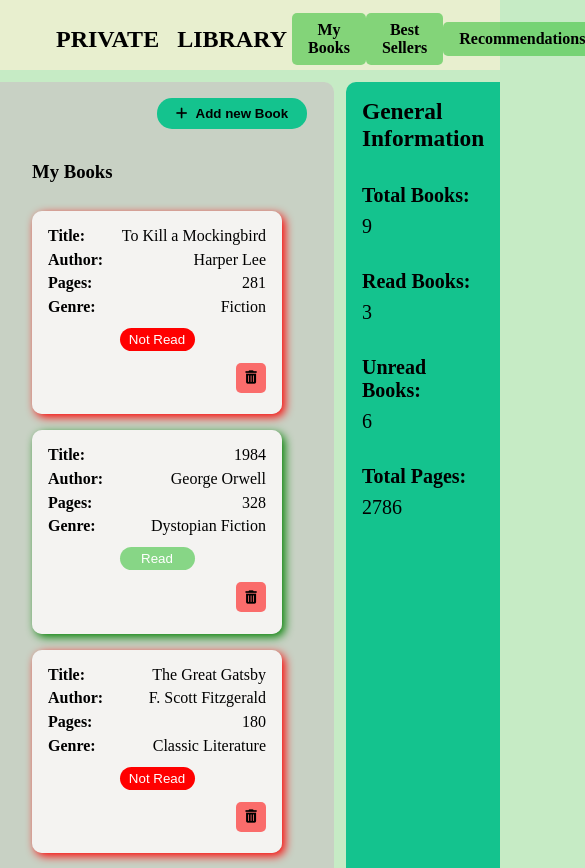
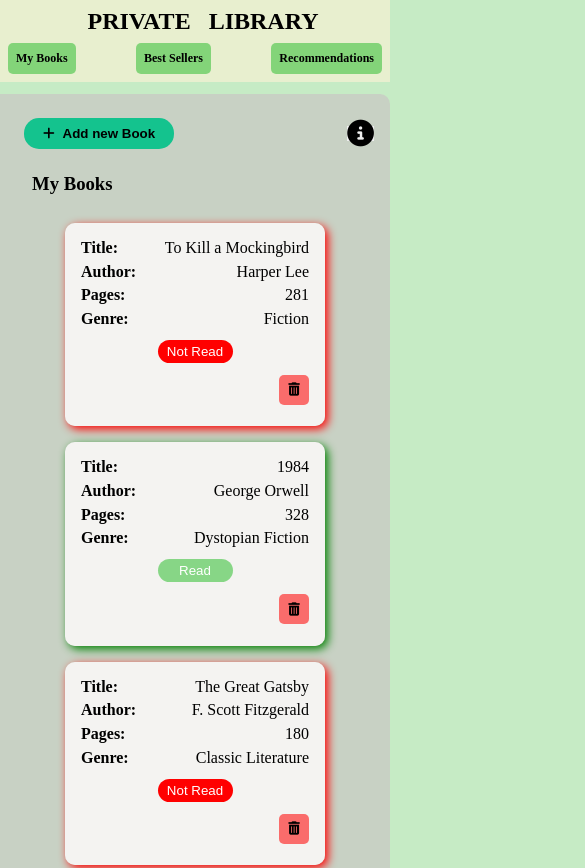
Before and after one commit to fatbardheminii/library-TOP, a plain HTML site: page index.html in a window 390 px wide. Shown: the top 868 px of the page, 585 px wide, since content can reach past the window. Drawn offline with Linux system fonts and the light colour scheme.

Commit message:
Add Media Queries to make website responsive

```diff
--- a/index.html
+++ b/index.html
@@ -25,9 +25,14 @@
       </ul>
     </header>
     <main>
-      <button class="add-new-book">
+      <div class="button-icon-wrapper">
+        <button class="add-new-book">
         <i class="fa-solid fa-plus"></i>Add new Book
       </button>
+      <button class="info-icon">
+        <i class="fa-solid fa-circle-info fa-2xl"></i>
+      </button>
+      </div>
       <div class="row">
         <h3 class="row-title" id="my-books-row">My Books</h3>
         <div class="my-books-row">
@@ -47,6 +52,7 @@
       </div>
     </main>
     <aside>
+      <div class="x-icon-div-aside"><i id="x-icon-aside" class="fa-solid fa-xmark"></i><br /></div>
       <h3 class="aside-title">General Information</h3>
       <div class="aside-item">
         <span>Total Books: </span>
@@ -71,7 +77,7 @@
     <div class="overlay"></div>
     <div class="form">
       <form action="" id="form">
-        <div class="x-icon"><i class="fa-solid fa-xmark"></i><br /></div>
+        <div class="x-icon"><i id="x-icon-form" class="fa-solid fa-xmark"></i><br /></div>
         <h3 class="form-title">Add new Book</h3>
         <label for="title-form"
           >Title<span aria-required="true" class="span-form">*</span>:</label
--- a/style.css
+++ b/style.css
@@ -86,10 +86,17 @@ main {
   background-color: rgba(202, 196, 196, 0.637);
 }
 
+.button-icon-wrapper {
+  display: flex;
+  justify-content: space-between;
+  align-items: center;
+  margin: 1rem;
+}
+
 .add-new-book {
   font-weight: bold;
   width: 150px;
-  margin: 1rem 47%;
+  margin-left: 45%;
   border-radius: 15px;
   padding: 0.5rem;
   background-color: #14c38e;
@@ -105,13 +112,17 @@ main {
   margin-right: 0.5rem;
 }
 
+.info-icon {
+  display: none;
+}
+
 .my-books-row,
 .best-sellers-row,
 .recommendations-row {
   display: grid;
   justify-content: flex-start;
   grid-template-columns: repeat(auto-fill, minmax(270px, 1fr));
-  gap: 1rem .25rem;
+  gap: 1rem 0.25rem;
   margin: 0.5rem 2rem;
   padding: 0.75rem 0;
 }
@@ -145,13 +156,13 @@ main {
   width: 250px;
   padding: 1rem;
   position: relative;
-  z-index: 10;
+  z-index: 8;
   background-color: #faf8f8e3;
 }
 
 .book-card:hover {
   transform: scale(1.05);
-  transition: all ease-out .5s;
+  transition: all ease-out 0.5s;
 }
 
 .book-card > * {
@@ -212,6 +223,14 @@ aside p {
   margin-top: 0.5rem;
 }
 
+.x-icon-div-aside {
+  display: none;
+}
+
+#x-icon-aside {
+  display: none;
+}
+
 /* Footer Selectors */
 footer {
   grid-area: footer;
@@ -231,7 +250,7 @@ footer {
   transform: translate(-50%, -50%);
   background-color: #e8efcf;
   border-radius: 10px;
-  z-index: 1000;
+  z-index: 10;
 }
 
 #form-btn {
@@ -242,7 +261,7 @@ footer {
   transition: all ease-out 0.5s;
   margin-left: 2.75rem;
   margin-top: 1rem;
-  padding: .5rem 0;
+  padding: 0.5rem 0;
 }
 
 .form-title {
@@ -315,5 +334,78 @@ input[type="checkbox"] {
   width: 100%;
   height: 100%;
   background-color: rgba(0, 0, 0, 0.75);
-  z-index: 999;
+  z-index: 9;
 }
+
+/*Media queries*/
+@media (max-width: 1300px) {
+  .nav-right {
+    width: 60%;
+  }
+}
+
+@media (max-width: 1100px) {
+  aside {
+    display: none;
+  }
+  body {
+    /* Grid Selectors */
+    display: grid;
+    grid-template-columns: 5fr 1fr;
+    grid-template-rows: 70px auto 40px;
+    grid-template-areas:
+      "header header"
+      "main main"
+      "footer footer";
+  }
+  .info-icon {
+    display: inline-block;
+  }
+}
+
+@media (max-width: 900px) {
+  body {
+    grid-template-rows: auto auto 40px;
+  }
+  header {
+    flex-direction: column;
+    padding-bottom: 0.5rem;
+  }
+
+  .nav-right {
+    margin-top: 0.5rem;
+    justify-content: space-between;
+    width: 100%;
+  }
+  .my-books-row,
+  .best-sellers-row,
+  .recommendations-row {
+    grid-template-columns: repeat(auto-fit, minmax(270px, 1fr));
+  }
+  .book-card {
+    width: 90%;
+  }
+}
+
+@media (max-width: 620px) {
+  header {
+    padding: 0.5rem;
+  }
+  .my-books-row,
+  .best-sellers-row,
+  .recommendations-row {
+    margin: 0.5rem;
+  }
+  .book-card {
+    width: 260px;
+    margin: 0 auto;
+  }
+  li {
+    width: auto;
+    font-size: 0.75rem;
+    padding: 0.5rem 0.5rem;
+  }
+  .add-new-book {
+    margin: 0.5rem;
+  }
+}
```
